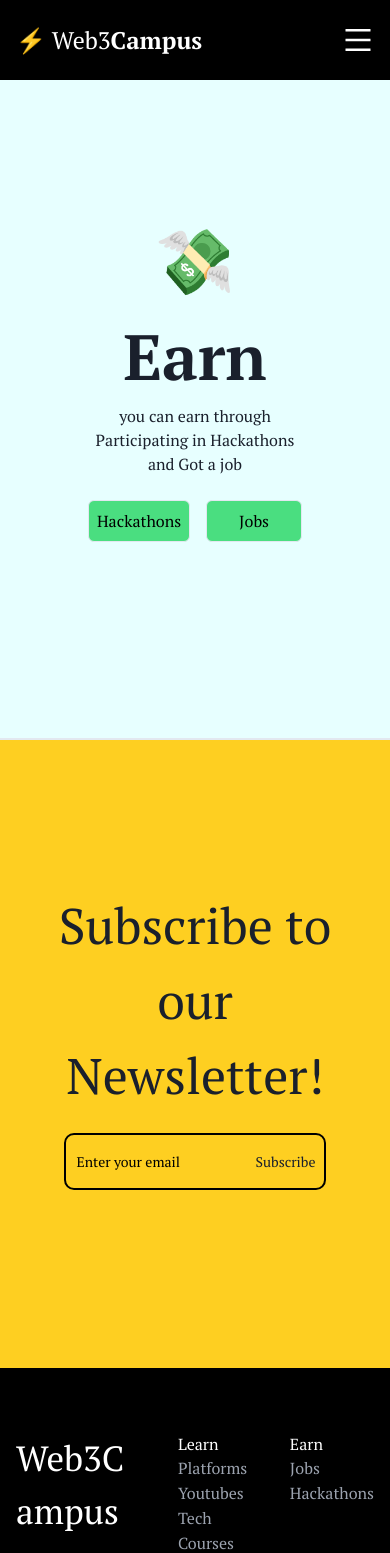
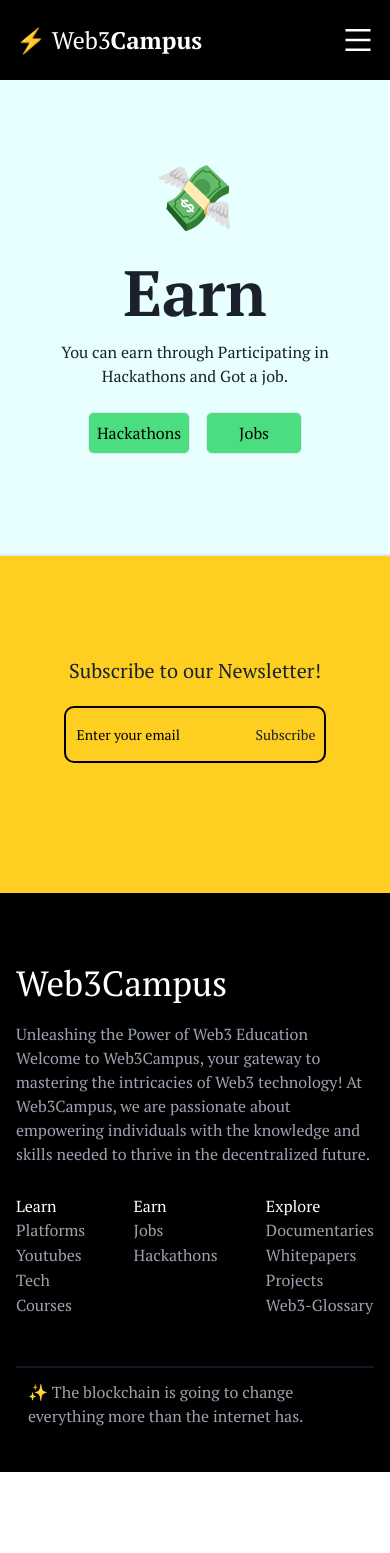
Before and after one commit to Jayjeet1013/Web3_Campus, a Next.js app: page /earn in a window 390 px wide. Shown: the top 1553 px of the page. After the commit the page ends 1472 px from the top, so only its background shows below. Built offline with nearby package versions, Linux system fonts and the light colour scheme; no server answers.

Commit message:
update code

```diff
--- a/src/components/earn/EarnHeader.tsx
+++ b/src/components/earn/EarnHeader.tsx
@@ -3,16 +3,16 @@ import React from "react";
 
 export default function EarnHeader() {
   return (
-    <div className="bg-[#E7FFFF] pt-28 pb-24 ">
+    <div className="bg-[#E7FFFF] pt-12 md:pt-28  md:pb-24 ">
       <div className="section text-center">
-        <div className="max-w-[60%] mx-auto">
+        <div className="md:max-w-[60%] mx-auto">
           <h1 className="heading  ">
             💸
             <br />
             Earn
           </h1>
           <p>
-            you can earn through Participating in Hackathons and Got a job
+            You can earn through Participating in Hackathons and Got a job.
           </p>
 
           <div className="flex gap-4 pt-6 items-center text-center justify-center ">
--- a/src/components/home/Herosection.tsx
+++ b/src/components/home/Herosection.tsx
@@ -399,7 +399,7 @@ export function Herosection() {
 
   return (
 
-    <div className="flex r flex-row items-center justify-center py-32 h-[500px] md:h-auto bg-black  relative w-full">
+    <div className="flex r flex-row items-center justify-center pb-24 pt-32 h-[500px] md:h-auto bg-black  relative w-full">
 
 
       <div className="max-w-7xl mx-auto w-full relative overflow-hidden h-full md:h-[40rem] md:px-4">
@@ -417,7 +417,7 @@ export function Herosection() {
           }}
           className="div"
         >
-          <h2 className="text-center md:mt-12 text-xl md:text-4xl font-bold text-white">
+          <h2 className="text-center md:mt-12 text-2xl md:text-4xl font-bold text-white">
             Welcome to Web3 World
           </h2>
 
--- a/src/components/home/Projects.tsx
+++ b/src/components/home/Projects.tsx
@@ -4,9 +4,9 @@ import React from "react";
 
 export default function Projects() {
   return (
-    <div className="bg-[#FEFBEE] border-b-2 border-dark">
+    <div className="bg-[#FEFBEE]  border-b-2 border-dark">
       <div className="text-center p-4 bg-[#000]">
-        <h3 className="h3 text-white">
+        <h3 className="text-[20px] relative md:-mt-0 -mt-8 md:text-[36px] text-white">
           Build real world project, that change peoples life
         </h3>
       </div>
--- a/src/components/home/Subscriber.tsx
+++ b/src/components/home/Subscriber.tsx
@@ -66,9 +66,9 @@ export default function Subscriber() {
   };
 
   return (
-    <div className="text-center py-12 bg-[#FECF21] border-dark border-t-2">
+    <div className="text-center md:py-12 bg-[#FECF21] border-dark border-t-2">
       <div className="section">
-        <h3 className="mb-5 h1"> Subscribe to our Newsletter!</h3>
+        <h3 className="mb-5  md:text-[50px] text-[20px] "> Subscribe to our Newsletter!</h3>
 
         <Box>
           <Center>
--- a/src/components/home/Team.tsx
+++ b/src/components/home/Team.tsx
@@ -3,6 +3,7 @@ import React from "react";
 import { contributorsData } from "@/data/contributors";
 import { FaTwitter } from "react-icons/fa";
 import { Flex } from "@chakra-ui/react";
+import { BsLinkedin, BsTwitter } from "react-icons/bs";
 
 interface ContributersProp {
 pic:string;
@@ -16,20 +17,20 @@ function ContributerCard({ pic, name, title,twitter,linkedin }:ContributersProp)
   return (
     <div>
       <img
-        className="w-[100px] mb-1 border-2 border-dark"
+        className="w-[100px] rounded-md mb-1 border-2 border-dark"
         src={pic}
         alt="profile pic"
       />
       <p className="text-xl font-bold">{name}</p>
       <p className="p text-md opacity-70">{title}</p>
 
-      <div>
+      <div className="flex gap-2 items-center ">
         <a href={twitter} className="mr-2 text-2xl text-gray-600 hover:text-black">
-        twitter
+        <BsTwitter/>
         </a>
 
         <a href={linkedin} className="mr-2 text-2xl text-gray-600 hover:text-black">
-          linkedin
+         <BsLinkedin/>
         </a>
 
 
@@ -40,14 +41,14 @@ function ContributerCard({ pic, name, title,twitter,linkedin }:ContributersProp)
 
 export default function Contributers() {
   return (
-    <div className="bg-[#FAFFE9] py-5">
+    <div className="bg-[#FAFFE9] py-10">
       <div className="mx-auto max-w-7xl">
-        <h1 className="h1">Our Teams</h1>
+        <h1 className="text-center md:text-start md:text-[40px] text-[24px] ">Our Teams</h1>
         <p className="mb-5 p">
 
         </p>
 
-        <div className="flex md:flex-row flex-col items-center ">
+        <div className="flex md:flex-row md:gap-6 gap-8 flex-col items-center ">
           {contributorsData.map((contributor, index) => (
             <ContributerCard
               key={index}
--- a/src/components/layout/Footer.tsx
+++ b/src/components/layout/Footer.tsx
@@ -6,8 +6,8 @@ export default function Footer() {
     <div className="bg-[#000]">
     <div className=" mx-auto max-w-7xl px-4  pb-8 pt-16">
       <div className="container mx-auto p flex justify-between">
-        <div className="flex md:flex-row flex-wrap justify-between ">
-          <div className="mb-5 w-1/3 sm:mb-0">
+        <div className="flex md:flex-row flex-col md:gap-24 ">
+          <div className="mb-5 md:w-1/3 sm:mb-0">
             <h3 className="h3 mb-3 text-white">Web3Campus</h3>
             <p className=" text-gray-400">
               Unleashing the Power of Web3 Education Welcome to Web3Campus, your
@@ -41,8 +41,8 @@ export default function Footer() {
               </div>
             </div>
           </div>
-
-          <div className="text-left sm:text-right">
+           <div className="flex lg:flex-row md:gap-16 md:flex-nowrap flex-wrap lg:gap-[90%] justify-between ">
+          <div className="">
             <h4 className="h4 text-white">Learn</h4>
             <div>
               <p className={linkStyle}>
@@ -60,7 +60,7 @@ export default function Footer() {
             </div>
           </div>
 
-          <div className="text-left sm:text-right">
+          <div className="">
             <h4 className="h4 text-white">Earn</h4>
             <div>
 
@@ -74,7 +74,7 @@ export default function Footer() {
             </div>
           </div>
 
-          <div className="text-left sm:text-right text-white">
+          <div className=" text-white">
             <h4 className="h4">Explore</h4>
             <div>
               <p className={linkStyle}>
@@ -94,6 +94,7 @@ export default function Footer() {
               </p> */}
             </div>
           </div>
+          </div>
         </div>
       </div>
       <div className="flex item-center justify-between p-3  mt-12 border-t-2 border-gray-900 flex-wrap">
--- a/src/components/learn/LearnHeader.tsx
+++ b/src/components/learn/LearnHeader.tsx
@@ -5,8 +5,8 @@ export default function LearnHeader() {
   return (
     <div className="bg-[#E7FFFF]">
       <div className="section text-center">
-        <div className="max-w-[60%] mx-auto">
-        <h1 className="heading">🧑‍💻<br/>Learn</h1>
+        <div className="md:max-w-[60%] mx-auto">
+        <h1 className="text-[30px] md:heading ">🧑‍💻<br/>Learn</h1>
         <p>
           Typically, the purpose of a white paper is to advocate that a certain
           position is the best way to go or that a certain solution is best for
```
